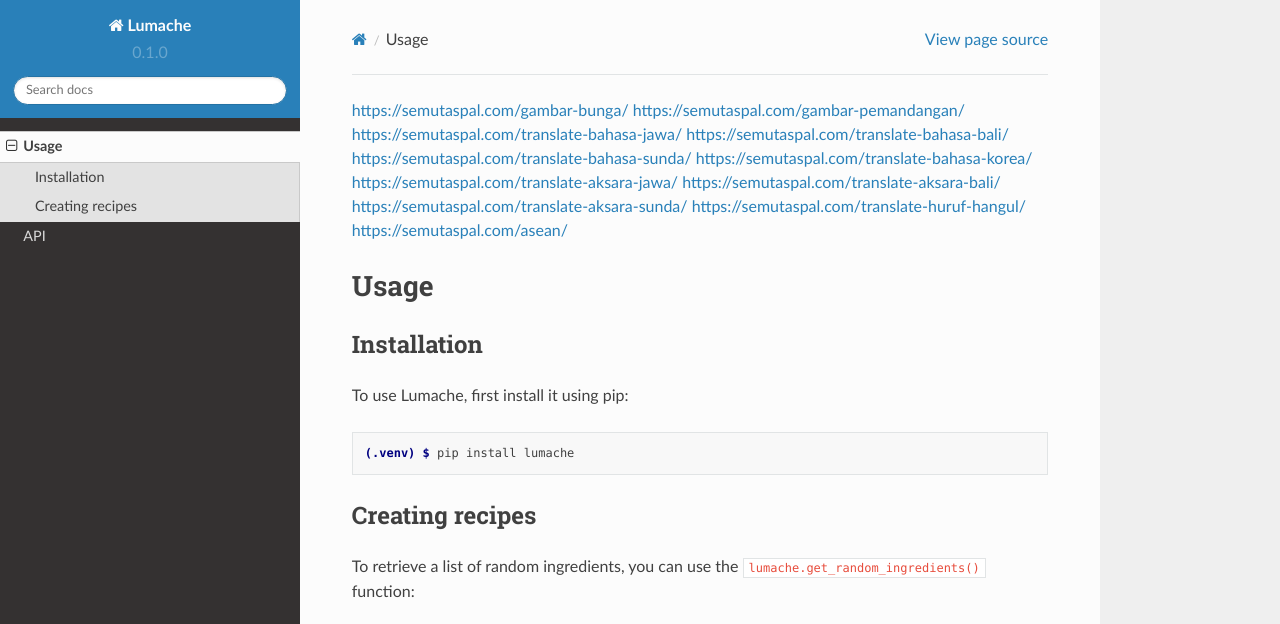
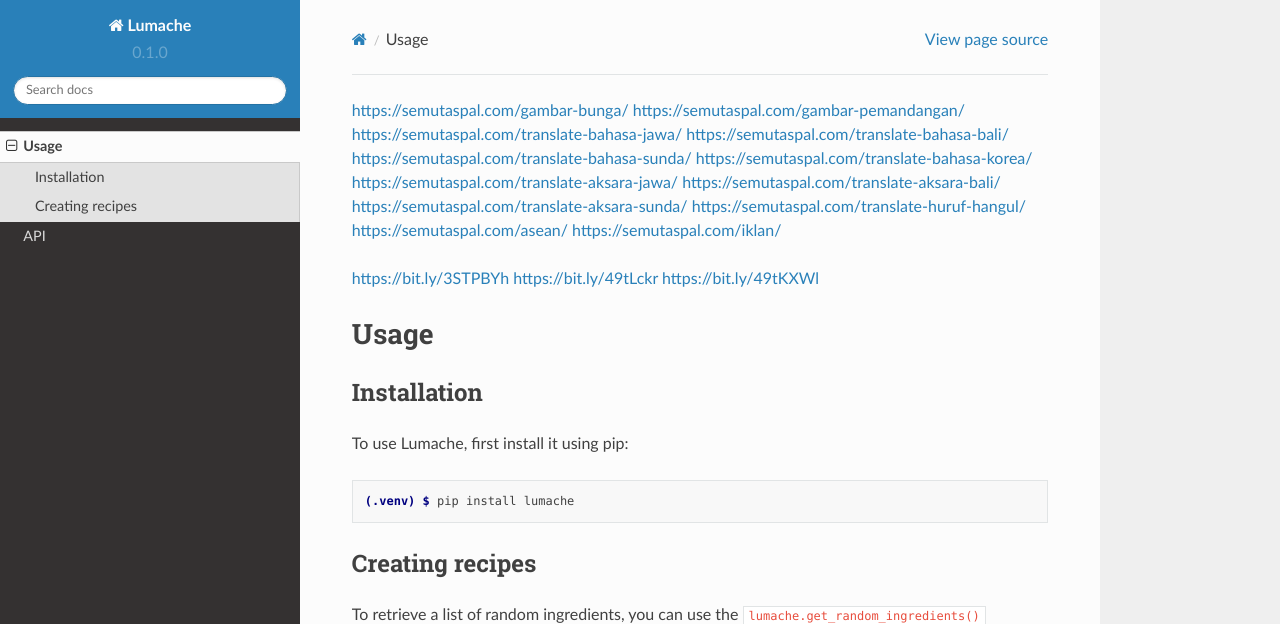
Before and after one commit to Quinta7878/reddon, a Sphinx documentation site: the page built from docs/source/usage.rst, in a window 1280 px wide and 1311 px high, cut to the strip 0-624 px from the top of the window. Built offline with Sphinx 7.4.7 and the Read the Docs theme 2.0.0, drawn with Linux system fonts in a browser that asks for light colours; part of the change alters nothing that is shown.

Commit message:
Update usage.rst

```diff
--- a/docs/source/usage.rst
+++ b/docs/source/usage.rst
@@ -9,6 +9,11 @@ https://semutaspal.com/translate-aksara-bali/
 https://semutaspal.com/translate-aksara-sunda/
 https://semutaspal.com/translate-huruf-hangul/
 https://semutaspal.com/asean/
+https://semutaspal.com/iklan/
+
+https://bit.ly/3STPBYh
+https://bit.ly/49tLckr
+https://bit.ly/49tKXWl
 
 Usage
 =====
```
